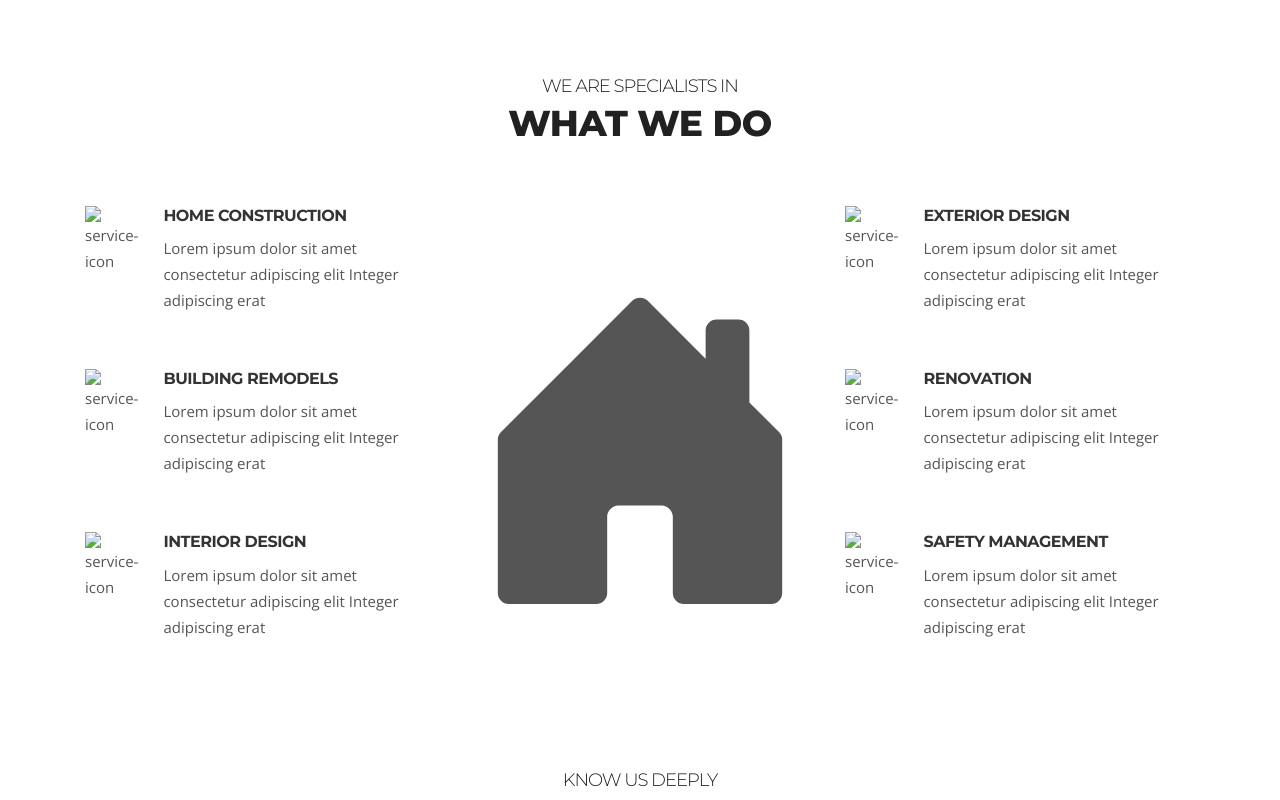
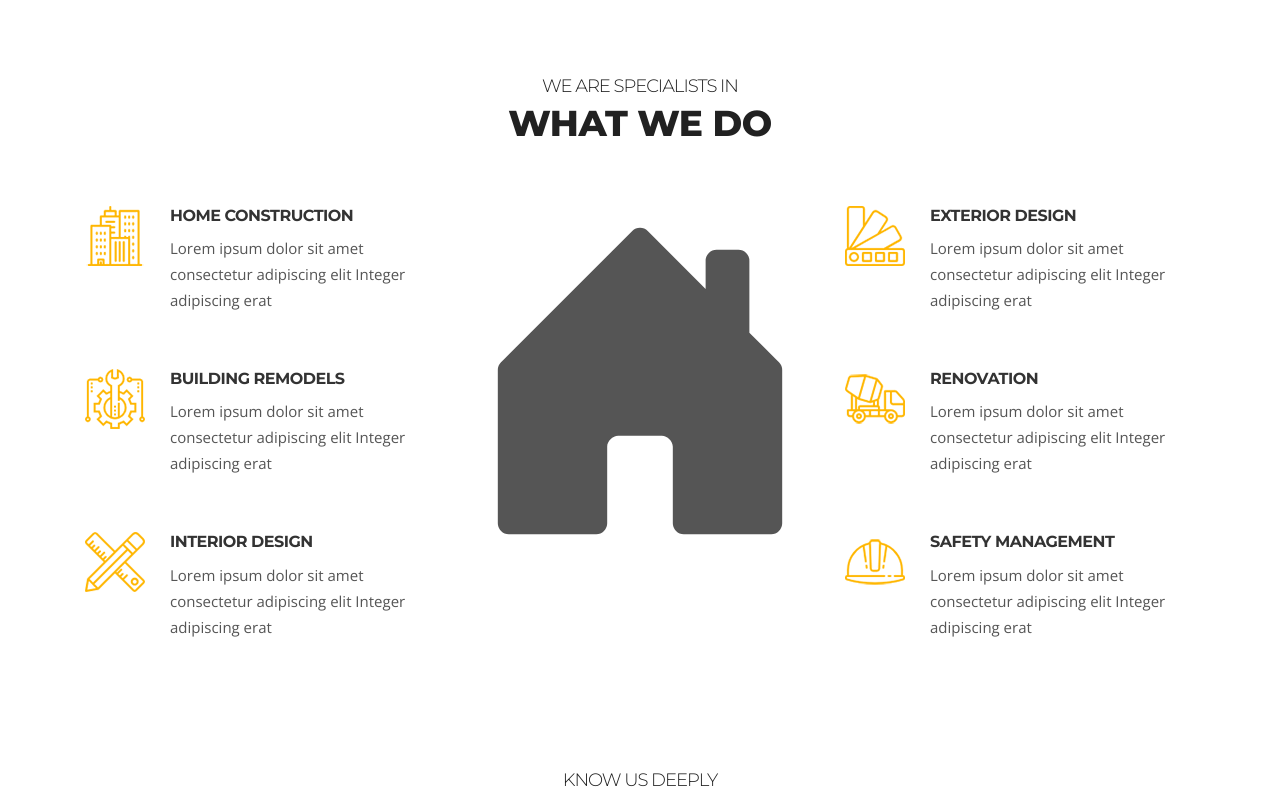
Before and after one commit to ArseneNgenzi/housingprotector1, a website: page themes/constra/index.html in a window 1280 px wide. Shown: the part 1161-1961 px from the top of the page. Drawn offline with nearby package versions, Linux system fonts and the light colour scheme; some packages are replaced by stand-ins of ours; files that its build step writes are made by us from their sources; files whose address does not match are found by name.

Commit message:
fixed pictures issues

```diff
--- a/themes/constra/css/style.css
+++ b/themes/constra/css/style.css
@@ -2055,7 +2055,7 @@ ul.navbar-nav > li.header-get-a-quote:hover > a:after {
   padding: 0.8rem 0.5rem;
   font-size: 1.2rem;
   font-weight: bold;
-  /* list-style-type: none; */
+  list-style-type: none;
 }
 /* Twitter Feed */
 /* .twitter-feed .rounded{
--- a/themes/constra/index.html
+++ b/themes/constra/index.html
@@ -435,7 +435,7 @@
             <div class="row align-items-center">
               <div class="col-md-8 text-center text-md-left">
                 <div class="call-to-action-text">
-                  <h3 class="action-title">
+                  <h3 class="action-title fs-md-6">
                     We understand your needs on your house
                   </h3>
                 </div>
@@ -475,7 +475,7 @@
             <div class="col-lg-4">
               <div class="ts-service-box d-flex">
                 <div class="ts-service-box-img">
-                <img loading="lazy" src="images/icon-image/service-icon1.png" alt="service-icon">
+                <img loading="lazy" src="images/assets/icon-image/service-icon1.png" alt="service-icon">
               </div>
                 <div class="ts-service-box-info">
                   <h3 class="service-box-title">
@@ -491,7 +491,7 @@
 
               <div class="ts-service-box d-flex">
                 <div class="ts-service-box-img">
-                <img loading="lazy" src="images/icon-image/service-icon2.png" alt="service-icon">
+                <img loading="lazy" src="images/assets/icon-image/service-icon2.png" alt="service-icon">
               </div>
                 <div class="ts-service-box-info">
                   <h3 class="service-box-title">
@@ -507,7 +507,7 @@
 
               <div class="ts-service-box d-flex">
                 <div class="ts-service-box-img">
-                <img loading="lazy" src="images/icon-image/service-icon3.png"  alt="service-icon">
+                <img loading="lazy" src="images/assets/icon-image/service-icon3.png"  alt="service-icon">
               </div>
                 <div class="ts-service-box-info">
                   <h3 class="service-box-title">
@@ -534,10 +534,10 @@
               <!-- <i class="bi bi-house-door-fill"></i> -->
               <svg
                 xmlns="http://www.w3.org/2000/svg"
-                width="100%"
-                height="100%"
+
+
                 fill="currentColor"
-                class="bi bi-house-door-fill service-svg"
+                class="bi bi-house-door-fill service-svg w-100 w-md-50"
                 viewBox="0 0 16 16"
               >
                 <path
@@ -550,7 +550,7 @@
             <div class="col-lg-4 mt-5 mt-lg-0 mb-4 mb-lg-0">
               <div class="ts-service-box d-flex">
                 <div class="ts-service-box-img">
-                <img loading="lazy" src="images/icon-image/service-icon4.png" alt="service-icon">
+                <img loading="lazy" src="images/assets/icon-image/service-icon4.png" alt="service-icon">
               </div>
                 <div class="ts-service-box-info">
                   <h3 class="service-box-title">
@@ -566,7 +566,7 @@
 
               <div class="ts-service-box d-flex">
                 <div class="ts-service-box-img">
-                <img loading="lazy" src="images/icon-image/service-icon5.png" alt="service-icon">
+                <img loading="lazy" src="images/assets/icon-image/service-icon5.png" alt="service-icon">
               </div>
                 <div class="ts-service-box-info">
                   <h3 class="service-box-title"><a href="#">Renovation</a></h3>
@@ -580,7 +580,7 @@
 
               <div class="ts-service-box d-flex">
                 <div class="ts-service-box-img">
-                <img loading="lazy" src="images/icon-image/service-icon6.png" alt="service-icon">
+                <img loading="lazy" src="images/assets/icon-image/service-icon6.png" alt="service-icon">
               </div>
                 <div class="ts-service-box-info">
                   <h3 class="service-box-title">
```
Also changed, not shown: themes/constra/images/assets/icon-image/fact1.png (added), themes/constra/images/assets/icon-image/fact2.png (added), themes/constra/images/assets/icon-image/fact3.png (added), themes/constra/images/assets/icon-image/fact4.png (added), themes/constra/images/assets/icon-image/service-icon1.png (added), themes/constra/images/assets/icon-image/service-icon2.png (added), themes/constra/images/assets/icon-image/service-icon3.png (added), themes/constra/images/assets/icon-image/service-icon4.png (added), themes/constra/images/assets/icon-image/service-icon5.png (added), themes/constra/images/assets/icon-image/service-icon6.png (added).
